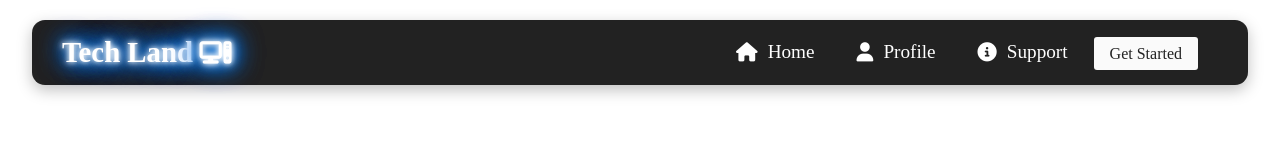
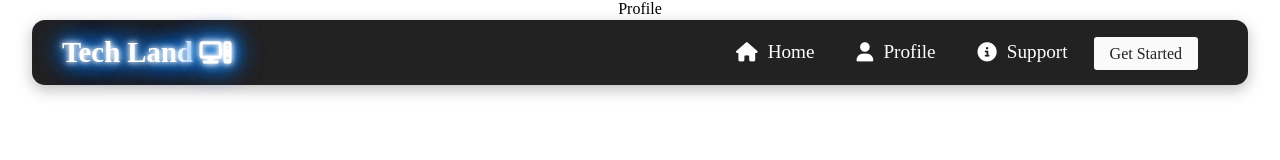
Before and after one commit to richardwilborn/Tech-Land, a React (Create React App) app: page /profile in a window 1280 px wide. Shown: the top 160 px of the page. Built offline with nearby package versions, Linux system fonts and the light colour scheme.

Commit message:
routes update

```diff
--- a/package.json
+++ b/package.json
@@ -10,10 +10,6 @@
     "react": "^18.2.0",
     "react-dom": "^18.2.0",
     "react-icon": "^1.0.0",
-<<<<<<< Updated upstream
-    "react-router": "^6.4.3",
-=======
->>>>>>> Stashed changes
     "react-router-dom": "^6.4.3",
     "react-scripts": "^5.0.1",
     "web-vitals": "^2.1.4"
--- a/src/App.js
+++ b/src/App.js
@@ -3,6 +3,8 @@ import "./App.css";
 import Home from './Components/Home';
 import Nav from "./Components/Nav";
 import Login from './Components/Login';
+import Support from './Components/Support';
+import Profile from './Components/Profile';
 import { BrowserRouter as Router, Routes, Route } from 'react-router-dom';
 
 
@@ -15,6 +17,8 @@ function App() {
       <Routes>
         <Route path="/" element={<Home />}/>
         <Route path="/login" element={<Login />}/>
+        <Route path="/support" element={<Support />}/>
+        <Route path="/profile" element={<Profile />}/>
       </Routes>
     </div>
     </Router>
```
